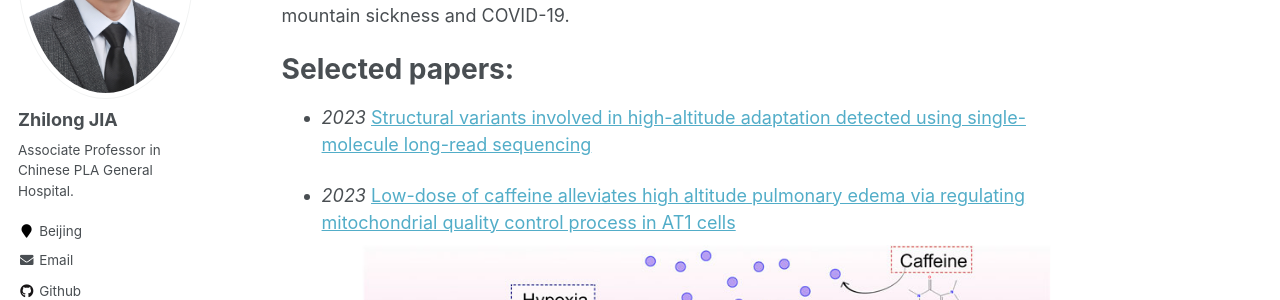
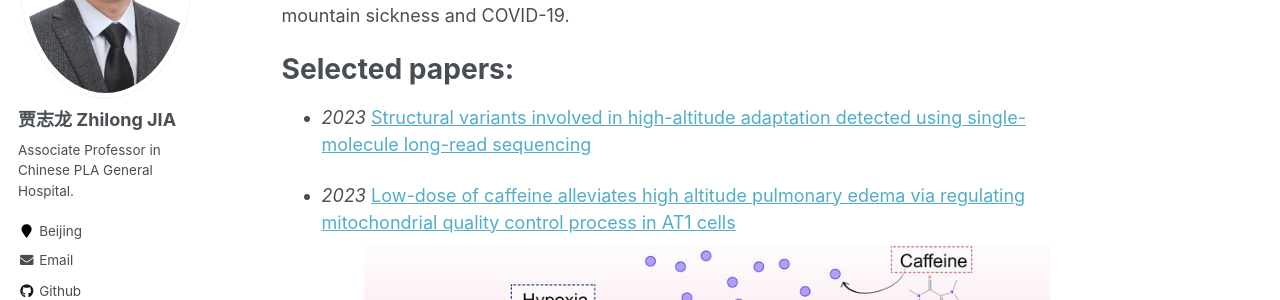
Before and after one commit to zhilongjia/zhilongjia.github.io, a Jekyll site: the page built from _pages/about.md, in a window 1280 px wide. Shown: the part 266-566 px from the top of the page. Built offline with Jekyll 4.4.1, drawn with Linux system fonts in a browser that asks for light colours; some web fonts are replaced.

Commit message:
add CN name.

```diff
--- a/_config.yml
+++ b/_config.yml
@@ -80,7 +80,7 @@ analytics:
 
 # Site Author
 author:
-  name             : "Zhilong JIA"
+  name             : "贾志龙 Zhilong JIA"
   avatar           : "JZL.jpg"
   bio              : "Associate Professor in Chinese PLA General Hospital."
   location         : "Beijing"
```
